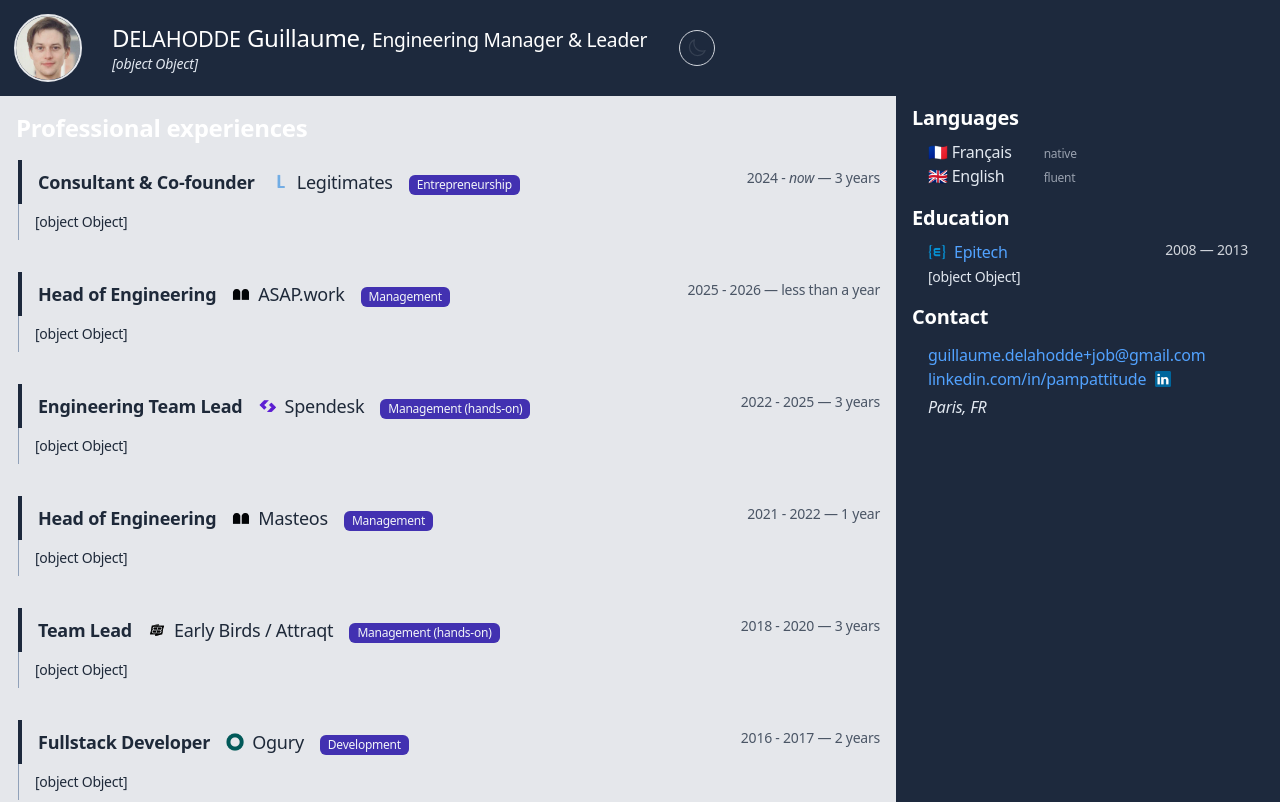
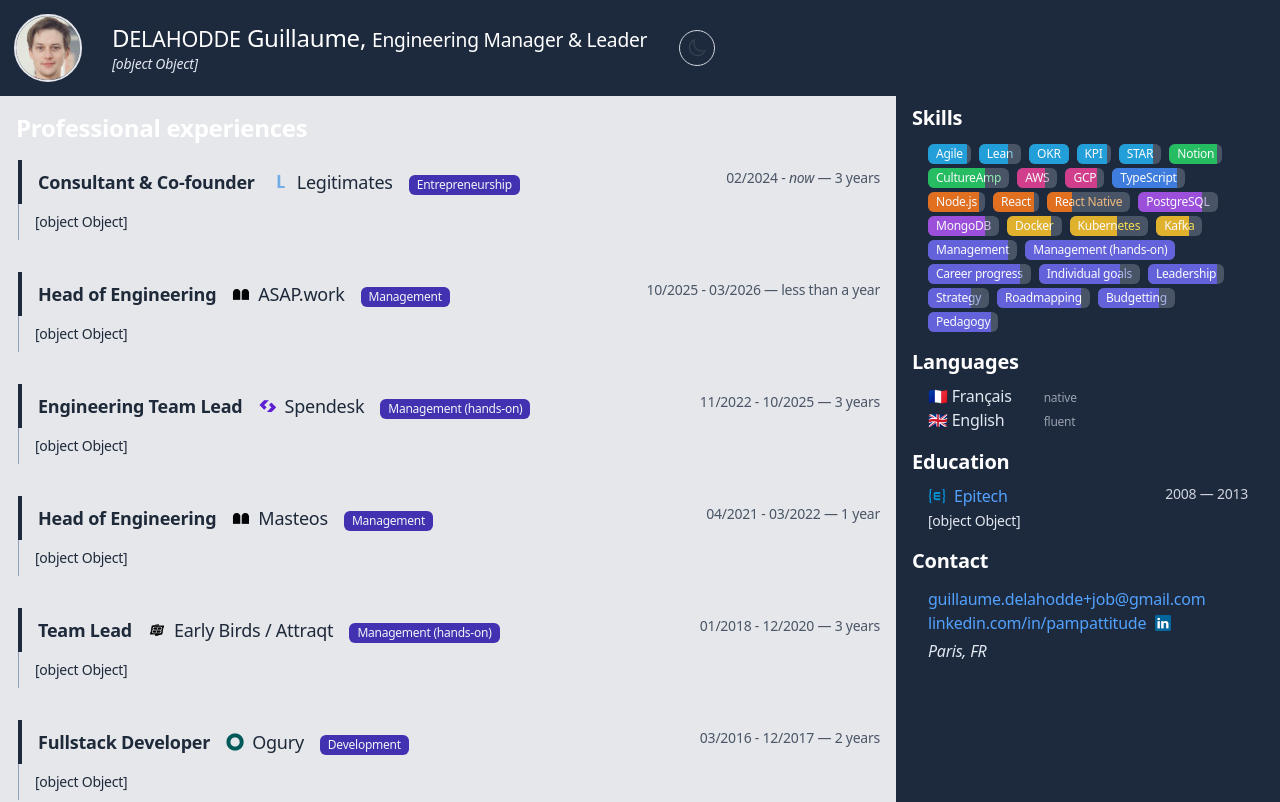
Before and after one commit to Pampattitude/curriculum-vitae, a Preact app: page / in a window 1280 px wide. Shown: the top 802 px of the page. Built offline with nearby package versions, Linux system fonts and the light colour scheme.

Commit message:
re-added skills; reworked sidebar styling

```diff
--- a/src/components/ExperienceDateRange.tsx
+++ b/src/components/ExperienceDateRange.tsx
@@ -5,6 +5,7 @@
 };
 
 const dateFormatter = new Intl.DateTimeFormat("en-US", {
+  month: "2-digit",
   year: "numeric",
 });
 
--- a/src/components/KnownSkills.ts
+++ b/src/components/KnownSkills.ts
@@ -1,4 +1,6 @@
 export const KNOWN_SKILLS = {
+  agile: { name: "Agile", kind: "meth", value: 0.9, visible: true },
+  lean: { name: "Lean", kind: "meth", value: 0.7, visible: true },
   scrum: { name: "Scrum", kind: "meth", value: 0.9 },
   kanban: { name: "Kanban", kind: "meth", value: 0.8 },
   smart: {
@@ -12,56 +14,101 @@
     tooltip: "Objective Key Results",
     kind: "meth",
     value: 1,
+    visible: true,
+  },
+  kpi: {
+    name: "KPI",
+    tooltip: "Key Performance Indicators",
+    kind: "meth",
+    value: 0.9,
+    visible: true,
+  },
+  star: {
+    name: "STAR",
+    tooltip: "Situation, Task, Action, Results",
+    kind: "meth",
+    value: 0.8,
+    visible: true,
   },
   car: {
     name: "CAR",
-    tooltip: "Challenge Actions Results",
+    tooltip: "Challenge, Actions, Results",
     kind: "meth",
     value: 1,
   },
 
-  notion: { name: "Notion", kind: "supp", value: 0.9 },
+  notion: { name: "Notion", kind: "supp", value: 0.9, visible: true },
   gSheets: { name: "GSheets", kind: "supp", value: 0.8 },
   jira: { name: "Jira", kind: "supp", value: 0.8 },
   confluence: { name: "Confluence", kind: "supp", value: 0.8 },
-  cultureAmp: { name: "CultureAmp", kind: "supp", value: 0.7 },
+  cultureAmp: { name: "CultureAmp", kind: "supp", value: 0.7, visible: true },
   looker: { name: "Looker", kind: "supp", value: 0.5 },
   dustAi: { name: "Dust.tt", kind: "supp", value: 0.6 },
 
-  aws: { name: "AWS", kind: "prov", value: 0.7 },
-  gcp: { name: "GCP", kind: "prov", value: 0.8 },
+  aws: { name: "AWS", kind: "prov", value: 0.7, visible: true },
+  gcp: { name: "GCP", kind: "prov", value: 0.8, visible: true },
   heroku: { name: "Heroku", kind: "prov", value: 0.6 },
 
-  ts: { name: "TypeScript", abbr: "TS", kind: "lang", value: 0.9 },
+  ts: {
+    name: "TypeScript",
+    abbr: "TS",
+    kind: "lang",
+    value: 0.9,
+    visible: true,
+  },
   js: { name: "JavaScript", abbr: "JS", kind: "lang", value: 0.8 },
   html: { name: "HTML", kind: "lang", value: 0.9 },
   cpp: { name: "C++", kind: "lang", value: 0.8 },
   cSharp: { name: "C#", kind: "lang", value: 0.7 },
+  python: { name: "Python", kind: "lang", value: 0.4 },
   latex: { name: "Latex", kind: "lang", value: 0.3 },
 
-  node: { name: "Node.js", abbr: "Node", kind: "fram", value: 0.9 },
-  react: { name: "React", kind: "fram", value: 0.9 },
-  reactNative: { name: "React Native", kind: "fram", value: 0.3 },
+  node: {
+    name: "Node.js",
+    abbr: "Node",
+    kind: "fram",
+    value: 0.9,
+    visible: true,
+  },
+  react: { name: "React", kind: "fram", value: 0.9, visible: true },
+  reactNative: {
+    name: "React Native",
+    kind: "fram",
+    value: 0.3,
+    visible: true,
+  },
   express: { name: "Express", kind: "fram", value: 0.9 },
   fastify: { name: "Fastify", kind: "fram", value: 0.7 },
   ror: { name: "Ruby on Rails", abbr: "RoR", kind: "fram", value: 0.3 },
   mongoose: { name: "Mongoose", kind: "fram", value: 0.8 },
   bootstrap: { name: "Bootstrap", kind: "fram", value: 0.7 },
 
-  pgsql: { name: "PostgreSQL", abbr: "PGSQL", kind: "db", value: 0.8 },
+  pgsql: {
+    name: "PostgreSQL",
+    abbr: "PGSQL",
+    kind: "db",
+    value: 0.8,
+    visible: true,
+  },
   mysql: { name: "MySQL", kind: "db", value: 0.7 },
   redis: { name: "Redis", kind: "db", value: 0.9 },
-  mongo: { name: "MongoDB", kind: "db", value: 0.8 },
+  mongo: { name: "MongoDB", kind: "db", value: 0.8, visible: true },
   bigQuery: { name: "BigQuery", kind: "db", value: 0.5 },
   neo4j: { name: "Neo4J", kind: "db", value: 0.4 },
   couchBase: { name: "CouchBase", kind: "db", value: 0.4 },
   elasticSearch: { name: "ElasticSearch", kind: "db", value: 0.6 },
   aerospike: { name: "Aerospike", kind: "db", value: 0.4 },
 
-  docker: { name: "Docker", kind: "tool", value: 0.8 },
-  kube: { name: "Kubernetes", abbr: "K8S", kind: "tool", value: 0.5 },
+  docker: { name: "Docker", kind: "tool", value: 0.8, visible: true },
+  kube: {
+    name: "Kubernetes",
+    abbr: "K8S",
+    kind: "tool",
+    value: 0.6,
+    visible: true,
+  },
   terraform: { name: "Terraform", kind: "tool", value: 0.4 },
-  kafka: { name: "Kafka", kind: "tool", value: 0.7 },
+  kafka: { name: "Kafka", kind: "tool", value: 0.7, visible: true },
   pubSub: { name: "Pub/Sub", kind: "tool", value: 0.7 },
   travis: { name: "Travis", kind: "tool", value: 0.8 },
 
@@ -73,16 +120,105 @@
   },
   investment: { name: "Investment", kind: "soft", value: 0.7 },
   consulting: { name: "Consulting", kind: "soft", value: 0.8 },
-  management: { name: "Management", abbr: "Mgmt", kind: "soft", value: 0.9 },
+  management: {
+    name: "Management",
+    abbr: "Mgmt",
+    kind: "soft",
+    value: 0.9,
+    visible: true,
+  },
   "hands-on management": {
     name: "Management (hands-on)",
     abbr: "Mgmt hands-on",
     kind: "soft",
     value: 1,
+    visible: true,
   },
-  leadership: { name: "Leadership", abbr: "Lead", kind: "soft", value: 0.9 },
-  strategy: { name: "Strategy", abbr: "Strat", kind: "soft", value: 0.8 },
-  pedagogy: { name: "Pedagogy", kind: "soft", value: 0.9 },
+  career: {
+    name: "Career progress",
+    abbr: "Career",
+    kind: "soft",
+    value: 0.9,
+    visible: true,
+  },
+  careerLadder: {
+    name: "Career ladder",
+    abbr: "Career ladder",
+    kind: "soft",
+    value: 0.6,
+  },
+  goals: {
+    name: "Individual goals",
+    abbr: "Goals",
+    kind: "soft",
+    value: 0.8,
+    visible: true,
+  },
+  leadership: {
+    name: "Leadership",
+    abbr: "Lead",
+    kind: "soft",
+    value: 0.9,
+    visible: true,
+  },
+  strategy: {
+    name: "Strategy",
+    abbr: "Strat",
+    kind: "soft",
+    value: 0.7,
+    visible: true,
+  },
+  roadmap: {
+    name: "Roadmapping",
+    abbr: "Roadmap",
+    kind: "soft",
+    value: 0.9,
+    visible: true,
+  },
+  budget: {
+    name: "Budgetting",
+    abbr: "Budget",
+    kind: "soft",
+    value: 0.8,
+    visible: true,
+  },
+  pedagogy: { name: "Pedagogy", kind: "soft", value: 0.9, visible: true },
 
-  development: { name: "Development", abbr: "Dev", kind: "soft", value: 0.9 },
+  development: {
+    name: "Development",
+    abbr: "Dev",
+    kind: "soft",
+    value: 0.9,
+    visible: false,
+  },
 } as const;
+
+export type KnownSkills = typeof KNOWN_SKILLS;
+export type KnownSkillKey = keyof KnownSkills;
+export type KnownSkill = KnownSkills[KnownSkillKey];
+
+export type KnownSkillKind = KnownSkill["kind"];
+export type KnownSkillByKind = Record<
+  KnownSkillKind,
+  (KnownSkill & { key: KnownSkillKey })[]
+>;
+export const KNOWN_SKILLS_BY_KIND: KnownSkillByKind = (
+  Object.keys(KNOWN_SKILLS) as KnownSkillKey[]
+).reduce((acc: KnownSkillByKind, k) => {
+  const kind: keyof KnownSkillByKind = KNOWN_SKILLS[k].kind;
+  acc[kind] = acc[kind]
+    ? [...acc[kind], { ...KNOWN_SKILLS[k], key: k }]
+    : [{ ...KNOWN_SKILLS[k], key: k }];
+  return acc;
+}, {} as KnownSkillByKind);
+
+export const KNOWN_SKILL_KIND_PRETTY: Record<KnownSkillKind, string> = {
+  db: "Database",
+  fram: "Framework",
+  lang: "Language",
+  meth: "Methodology",
+  prov: "Cloud provider",
+  soft: "Soft skill",
+  supp: "Support",
+  tool: "Tool",
+};
--- a/src/components/TagGauge.tsx
+++ b/src/components/TagGauge.tsx
@@ -117,7 +117,7 @@
       <div
         className={[
           `${textColor}`,
-          `px-2 py-0.5 text-nowrap ${whiteBgColor} overflow-hidden print:w-full print:p-0 print:bg-none`,
+          `px-2 py-0.5 text-nowrap ${whiteBgColor} overflow-hidden print:text-black print:w-full print:p-0 print:bg-none`,
         ].join(" ")}
       >
         {children}
--- a/src/layout/Main/Sidebar.tsx
+++ b/src/layout/Main/Sidebar.tsx
@@ -1,12 +1,11 @@
 import { Contact } from "../../sidebar/Contact";
 import { Education } from "../../sidebar/Education";
 import { Languages } from "../../sidebar/Languages";
-// import { Skills } from "../../sidebar/Skills";
+import { Skills } from "../../sidebar/Skills";
 
 export const Sidebar = () => (
   <nav className="print:border-t-2 print:mt-4 border-slate-800 dark:border-slate-200 dark:bg-gray-900 w-full lg:max-w-sm sticky top-0 self-start flex flex-col gap-2 px-4 py-2 grow-0 shrink-0">
-    {/* TODO(2026-04-09): rewrite / re-enable skills */}
-    {/* <Skills /> */}
+    <Skills />
     <Languages />
     <Education />
     <Contact />
--- a/src/sidebar/Contact.tsx
+++ b/src/sidebar/Contact.tsx
@@ -16,7 +16,7 @@
       <div className="flex flex-col">
         <h2 className="section-title">Contact</h2>
 
-        <div className="px-4 py-2">
+        <div className="px-4 py-2 print:px-0">
           <div
             className={`flex flex-col animate-pulse ${displayContent ? "hidden" : "visible"}`}
           >
--- a/src/sidebar/Education.tsx
+++ b/src/sidebar/Education.tsx
@@ -8,7 +8,7 @@
   <div>
     <h2 className="section-title">Education</h2>
 
-    <div className="px-4 py-2">
+    <div className="px-4 py-2 print:px-0">
       <div className="flex justify-between gap-2">
         <div>
           <a
--- a/src/sidebar/Skills.tsx
+++ b/src/sidebar/Skills.tsx
@@ -1,80 +1,40 @@
+// import {
+//   KNOWN_SKILL_KIND_PRETTY,
+//   KNOWN_SKILLS_BY_KIND,
+//   KnownSkillKind,
+// } from "../components/KnownSkills";
+import { KNOWN_SKILLS, KnownSkillKey } from "../components/KnownSkills";
 import { SkillTag } from "../components/SkillTag";
 
 export const Skills = () => (
-  <div className="print:hidden flex flex-col gap-1">
+  <div className="flex flex-col gap-1">
     <h2 className="section-title">Skills</h2>
 
-    <section>
-      <h3>Methodology</h3>
-      <div className="flex flex-wrap gap-x-2 gap-y-1">
-        <SkillTag skill="scrum" />
-        <SkillTag skill="kanban" />
-        <SkillTag skill="smart" />
-        <SkillTag skill="okr" />
-        <SkillTag skill="car" />
-      </div>
+    <section className="flex flex-wrap gap-x-2 gap-y-1 px-4 py-2 print:px-0">
+      {(Object.keys(KNOWN_SKILLS) as KnownSkillKey[])
+        .filter((k) => (KNOWN_SKILLS[k] as { visible?: boolean }).visible)
+        .map((k) => (
+          <SkillTag key={`${KNOWN_SKILLS[k]}`} skill={k} />
+        ))}
     </section>
 
-    <section>
-      <h3>Project support</h3>
-      <div className="flex flex-wrap gap-x-2 gap-y-1">
-        <SkillTag skill="notion" />
-        <SkillTag skill="gSheets" />
-        <SkillTag skill="jira" />
-        <SkillTag skill="cultureAmp" />
-        <SkillTag skill="dustAi" />
-      </div>
-    </section>
-
-    <section>
-      <h3>Cloud providers</h3>
-      <div className="flex flex-wrap gap-x-2 gap-y-1">
-        <SkillTag skill="aws" />
-        <SkillTag skill="gcp" />
-      </div>
-    </section>
-
-    <section>
-      <h3>Languages</h3>
-      <div className="flex flex-wrap gap-x-2 gap-y-1">
-        <SkillTag skill="ts" />
-        <SkillTag skill="js" />
-      </div>
-    </section>
-
-    <section>
-      <h3>Frameworks</h3>
-      <div className="flex flex-wrap gap-x-2 gap-y-1">
-        <SkillTag skill="react" />
-      </div>
-    </section>
-
-    <section>
-      <h3>Databases</h3>
-      <div className="flex flex-wrap gap-x-2 gap-y-1">
-        <SkillTag skill="pgsql" />
-        <SkillTag skill="mongo" />
-        <SkillTag skill="bigQuery" />
-      </div>
-    </section>
-
-    <section>
-      <h3>Tools</h3>
-      <div className="flex flex-wrap gap-x-2 gap-y-1">
-        <SkillTag skill="docker" />
-        <SkillTag skill="kube" />
-        <SkillTag skill="terraform" />
-      </div>
-    </section>
-
-    <section>
-      <h3>Soft skills</h3>
-      <div className="flex flex-wrap gap-x-2 gap-y-1">
-        <SkillTag skill="strategy" />
-        <SkillTag skill="management" />
-        <SkillTag skill="leadership" />
-        <SkillTag skill="pedagogy" />
-      </div>
-    </section>
+    {/* {(Object.keys(KNOWN_SKILLS_BY_KIND) as KnownSkillKind[])
+      .filter((skillKind) =>
+        KNOWN_SKILLS_BY_KIND[skillKind].some(
+          (skill) => (skill as { visible?: boolean }).visible === true,
+        ),
+      )
+      .map((k) => (
+        <section key={k.toString()}>
+          <h3>{KNOWN_SKILL_KIND_PRETTY[k]}</h3>
+          <div className="flex flex-wrap gap-x-2 gap-y-1">
+            {KNOWN_SKILLS_BY_KIND[k]
+              .filter((skill) => (skill as { visible?: boolean }).visible)
+              .map((skill) => (
+                <SkillTag key={`${k}-${skill.name}`} skill={skill.key} />
+              ))}
+          </div>
+        </section>
+      ))} */}
   </div>
 );
```
Also changed, not shown: src/sidebar/Languages.tsx (+5 -5 lines).
